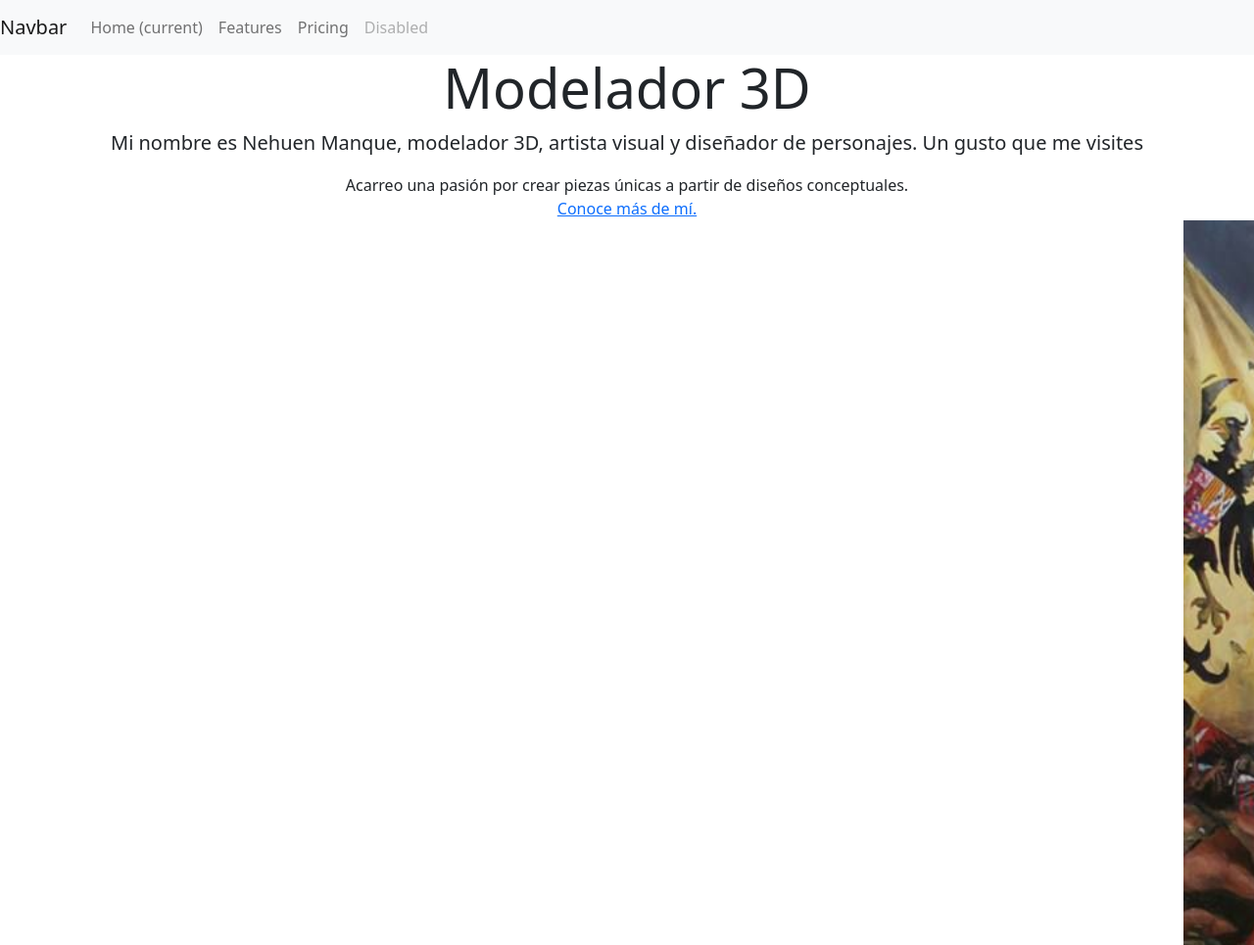
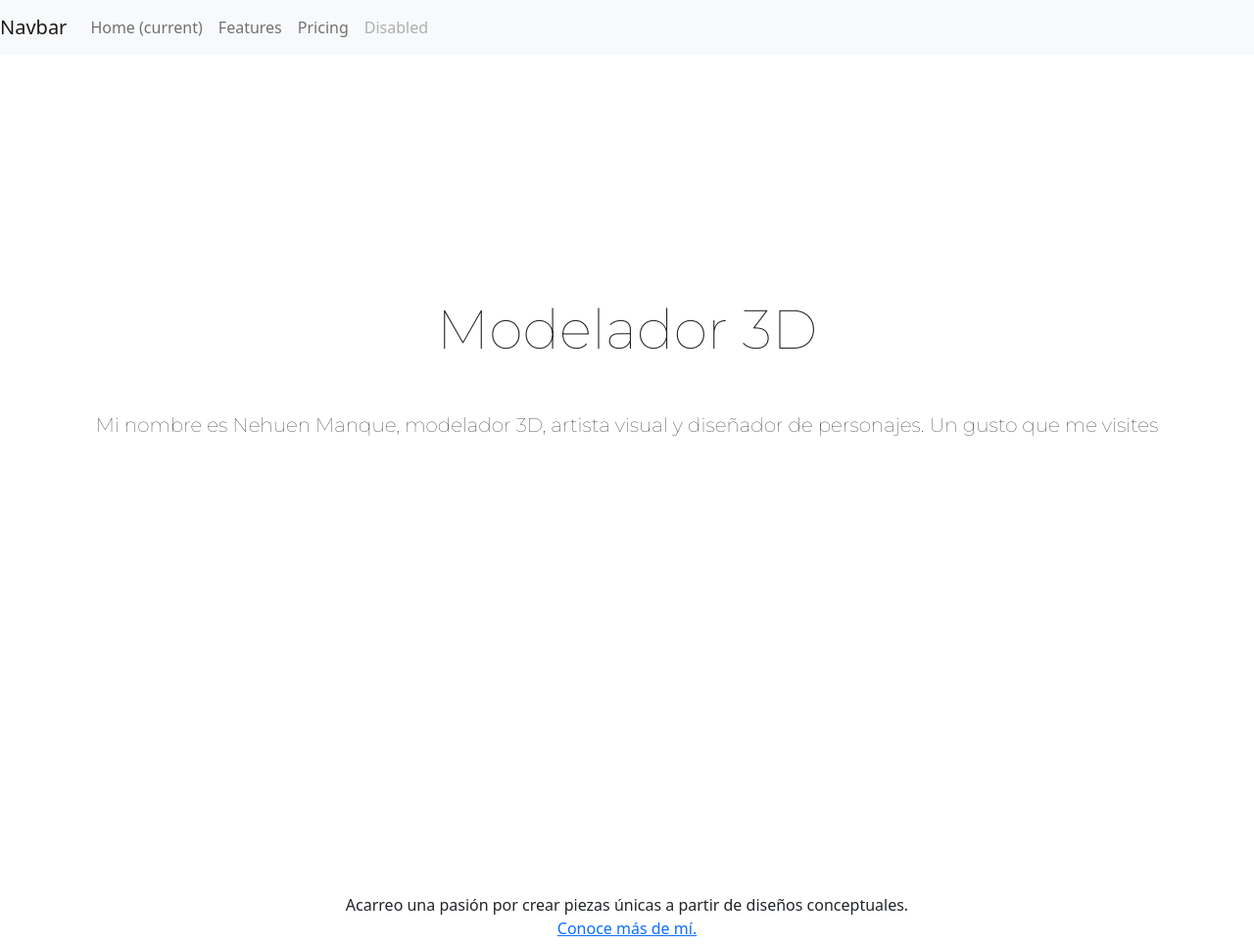
Before and after one commit to TrellixVulnTeam/Artista-Digital-Web-Site-Murua_20W9, a plain HTML site: page index.html in a window 1280 px wide. Shown: the top 965 px of the page at 98% size. Drawn offline with nearby package versions, Linux system fonts and the light colour scheme; files whose address does not match are found by name; a web font is replaced by a local one.

Commit message:
Editando main

```diff
--- a/css/style.css
+++ b/css/style.css
@@ -5,8 +5,20 @@
     list-style-type: none;
 }
 
-.jumbotron{
+#jumbotron-principal{
+    font-family: 'Montserrat';
+    font-weight: 800;
+    font-size: 3rem;
+    background-color: white;
+    height: 80vh;
+    min-height: 200px;
+}
+
+p .lead{
+    font-family: 'Montecarlo';
+}
+.aboutMeSection {
     background-color: white;
     height: 60vh;
-    min-height: 800px;
+    min-height: 200px;
 }
--- a/index.html
+++ b/index.html
@@ -5,7 +5,7 @@
             <!-- Required meta tags -->
     <meta charset="utf-8">
     <meta name="viewport" content="width=device-width, initial-scale=1">
-    <link rel="stylesheet" href="css/estilo.css">
+    <link rel="stylesheet" href="css/style.css">
     <link rel="stylesheet" href="https://fonts.googleapis.com/css?family=Roboto">
     <link rel="stylesheet" href="https://fonts.googleapis.com/css?family=Montserrat">
     <link rel="preconnect" href="https://fonts.googleapis.com">
@@ -47,52 +47,28 @@
 
         <!-- Sección de Jumbotron-->
 
-        <div class = "jumbotron jumbotron-fluid">
+        <div id="jumbotron-principal" class = "jumbotron jumbotron-fluid d-flex flex-column justify-content-center align-items-center">
             <div class="container d-flex flex-column justify-content-center align-items-center">
-                <h1 class="display-4">Modelador 3D</h1>
-                <p class="lead">Mi nombre es Nehuen Manque, modelador 3D, artista visual y diseñador de personajes. Un gusto que me visites</p>
+                <h1 class="display-4 my-4">Modelador 3D</h1>
+                <p class="lead my-4">Mi nombre es Nehuen Manque, modelador 3D, artista visual y diseñador de personajes. Un gusto que me visites</p>
             </div>
         </div>
 
         <!-- Sección de About-me-->
 
-        <div class = "aboutMeSection container-fluid">
-            <div class="container d-flex flex-column justify-content-around align-items-center">
-                <div class="mensajePrincipal">
-                    Acarreo una pasión por crear piezas únicas a partir de diseños conceptuales.
+        <div class="aboutMeSection d-flex flex-column justify-content-center align-items-center">
+            <div class = "container-fluid">
+                <div class="container d-flex flex-column justify-content-around align-items-center">
+                    <div class="mensajePrincipal">
+                        Acarreo una pasión por crear piezas únicas a partir de diseños conceptuales.
+                    </div>
+                    <a href="about-me.html">Conoce más de mí.</a>
                 </div>
-                <a href="about-me.html">Conoce más de mí.</a>
             </div>
         </div>
 
+
         <!-- Sección de galería -->
-
-        <div id="carouselExampleIndicators" class="carousel slide" data-bs-ride="carousel">
-            <div class="carousel-indicators">
-              <button type="button" data-bs-target="#carouselExampleIndicators" data-bs-slide-to="0" class="active" aria-current="true" aria-label="Slide 1"></button>
-              <button type="button" data-bs-target="#carouselExampleIndicators" data-bs-slide-to="1" aria-label="Slide 2"></button>
-              <button type="button" data-bs-target="#carouselExampleIndicators" data-bs-slide-to="2" aria-label="Slide 3"></button>
-            </div>
-            <div class="carousel-inner">
-              <div class="carousel-item active">
-                <img src="assets\images\commisions.jpg" class="d-block w-100" alt="...">
-              </div>
-              <div class="carousel-item">
-                <img src="assets\images\portfolio.jpg" class="d-block w-100" alt="...">
-              </div>
-              <div class="carousel-item">
-                <img src="assets\images\about-me.jpg" class="d-block w-100" alt="...">
-              </div>
-            </div>
-            <button class="carousel-control-prev" type="button" data-bs-target="#carouselExampleIndicators" data-bs-slide="prev">
-              <span class="carousel-control-prev-icon" aria-hidden="true"></span>
-              <span class="visually-hidden">Previous</span>
-            </button>
-            <button class="carousel-control-next" type="button" data-bs-target="#carouselExampleIndicators" data-bs-slide="next">
-              <span class="carousel-control-next-icon" aria-hidden="true"></span>
-              <span class="visually-hidden">Next</span>
-            </button>
-          </div>
 
         <!--<div class = "photoReel">
                 <div class="imagenPhotoReel wow animate__animated animate__fadeInUp"  data-wow-delay="0.7s">
```
